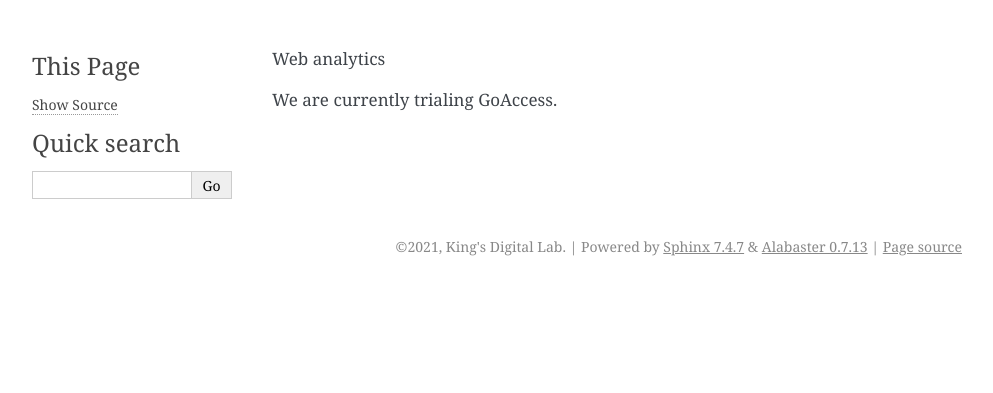
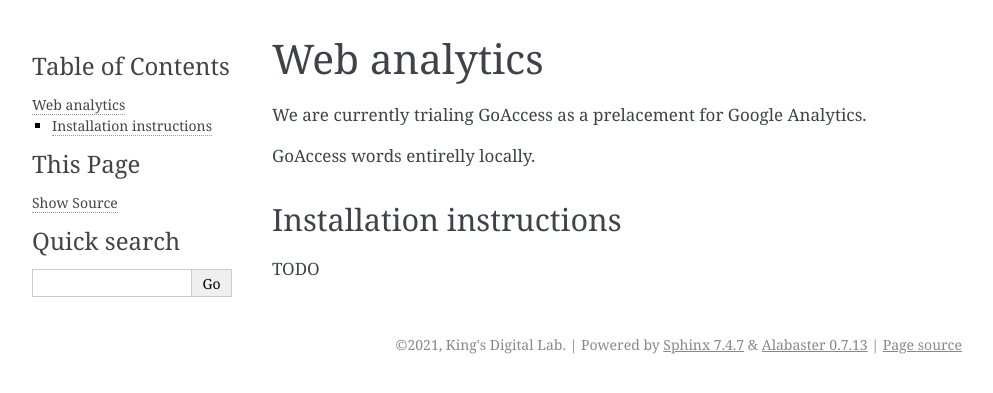
Before and after one commit to kingsdigitallab/reusable-components, a Sphinx documentation site: the page built from docs/reference/web-analytics.rst, in a window 1280 px wide. Shown: the top 393 px of the page, without its empty margins (148-1141 px from the left). Built offline with Sphinx 7.4.7, drawn with Linux system fonts in a browser that asks for light colours.

Commit message:
Added draft of web analytics

```diff
--- a/docs/reference/web-analytics.rst
+++ b/docs/reference/web-analytics.rst
@@ -1,3 +1,11 @@
 Web analytics
+=============
 
-We are currently trialing GoAccess.
+We are currently trialing GoAccess as a prelacement for Google Analytics.
+
+GoAccess words entirelly locally.
+
+Installation instructions
+-------------------------
+
+TODO
```
